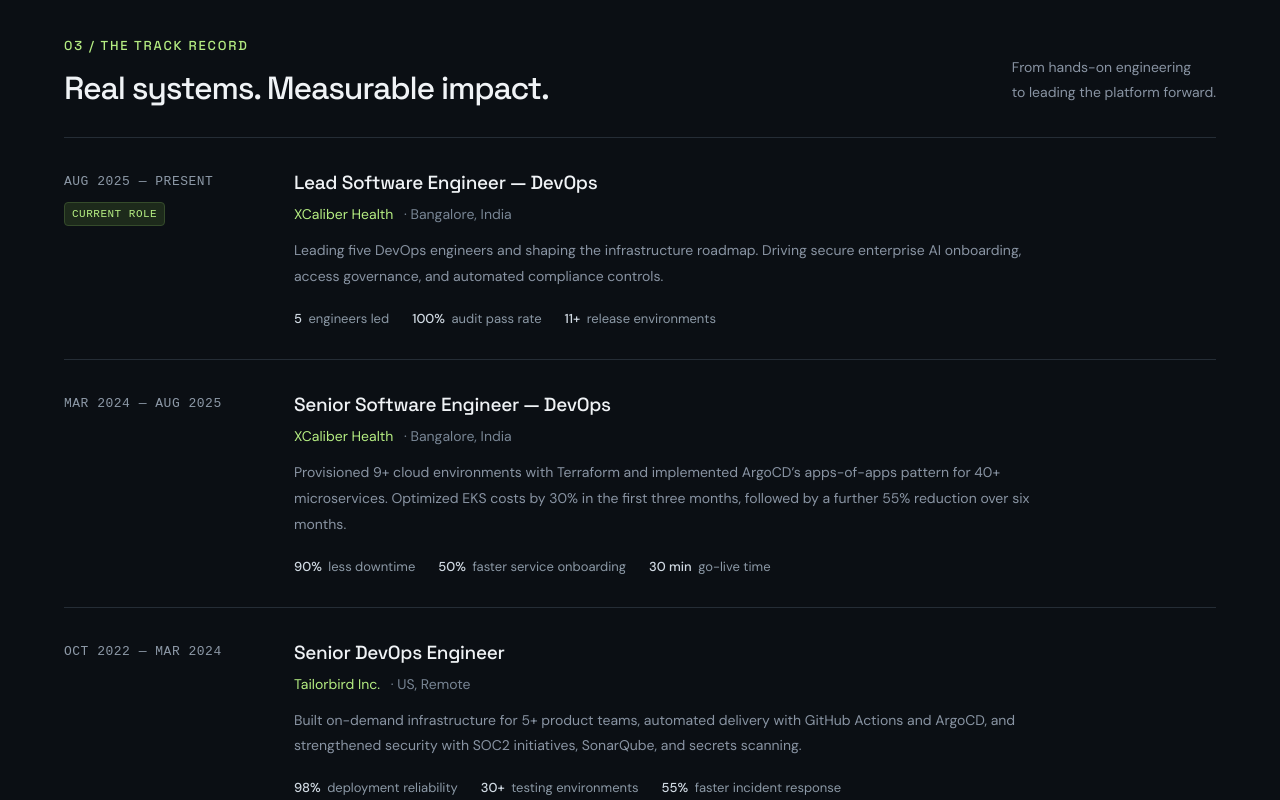
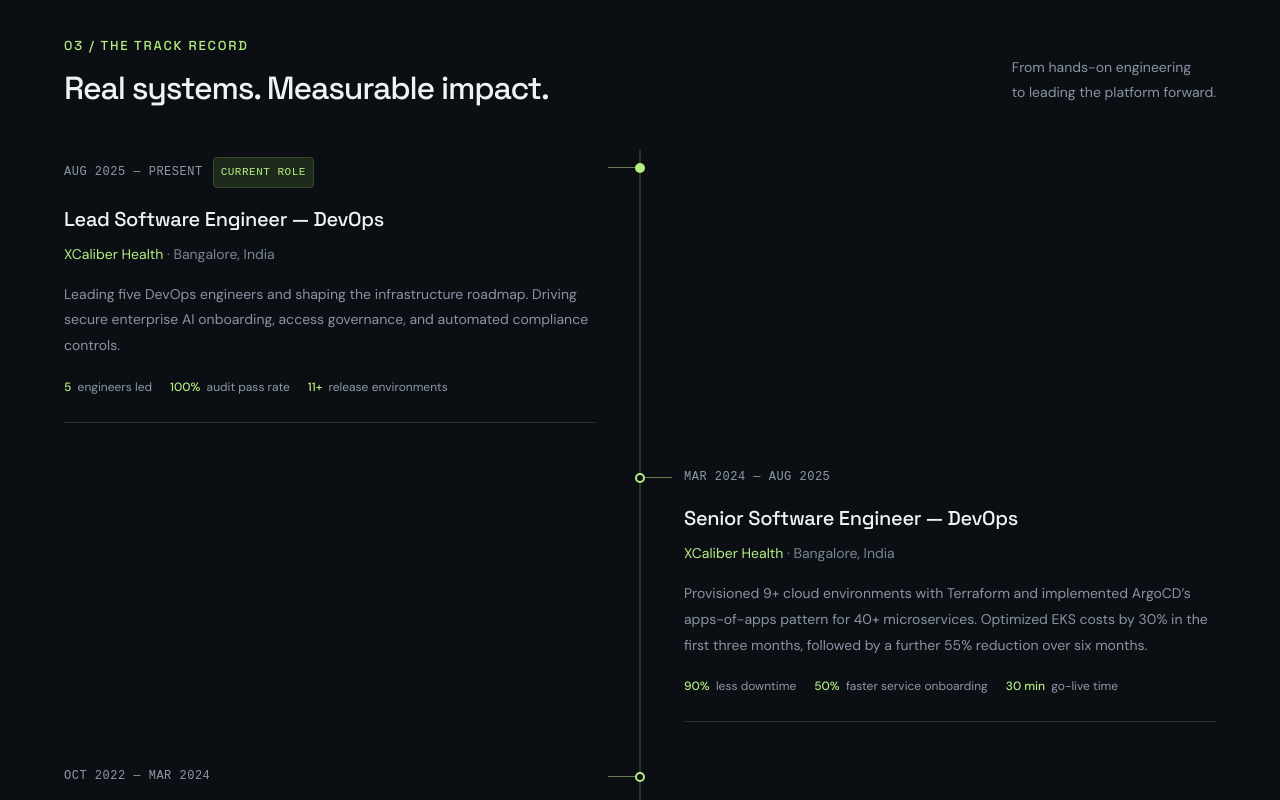
Before and after one commit to surajsunrays/my-portfolio-website, a plain HTML site: page index.html in a window 1280 px wide. Shown: the part 2280-3080 px from the top of the page. Drawn offline with Linux system fonts and the light colour scheme.

Commit message:
updated timeline design - portfolio website

```diff
--- a/styles.css
+++ b/styles.css
@@ -81,3 +81,25 @@
 /* Display the PNG illustration without a frame. */
 .approach-visual{border:0;border-radius:0;box-shadow:none;background:transparent}
 .approach-visual figcaption{border-top:0;padding-left:0;padding-right:0}
+
+/* Alternating career entries connected by a central timeline. */
+.timeline{position:relative;border-top:0;padding:8px 0}
+.timeline::before{content:"";position:absolute;top:12px;bottom:25px;left:50%;width:1px;background:#46583e;transform:translateX(-50%)}
+.timeline .job{position:relative;display:block;width:50%;padding:12px 44px 32px 0;border-bottom:0}
+.timeline .job:nth-child(even){margin-left:50%;padding:12px 0 32px 44px}
+.timeline .job::before{content:"";position:absolute;right:-5px;top:18px;width:10px;height:10px;border:2px solid var(--green);border-radius:50%;background:var(--bg);box-sizing:border-box;z-index:1}
+.timeline .job::after{content:"";position:absolute;right:5px;top:22px;width:27px;height:1px;background:#647d54}
+.timeline .job:nth-child(even)::before{right:auto;left:-5px}
+.timeline .job:nth-child(even)::after{right:auto;left:5px}
+.timeline .job:first-child::before{background:var(--green)}
+.timeline .job-date{display:flex;align-items:center;flex-wrap:wrap;gap:10px;line-height:1.7;margin-bottom:17px;padding-top:0;font-size:12px}
+.timeline .current{margin-top:0}
+.timeline .job-content{padding-bottom:24px;border-bottom:1px solid var(--line);min-width:0}
+.timeline .job-content h3{font-size:20px;line-height:1.4}
+.timeline .company{line-height:1.7}
+.timeline .company span{margin-left:0}
+.timeline .job-content p{font-size:14px;line-height:1.85}
+.timeline .impact{gap:10px 18px;line-height:1.7;font-size:12px;margin-top:18px}
+.timeline .impact strong{color:var(--green);font-weight:500}
+@media(max-width:1000px){.timeline .job{padding-right:32px}.timeline .job:nth-child(even){padding-left:32px}.timeline .job::after{width:18px}}
+@media(max-width:720px){.timeline::before{left:6px}.timeline .job,.timeline .job:nth-child(even){width:100%;margin-left:0;padding:10px 0 22px 34px}.timeline .job::before,.timeline .job:nth-child(even)::before{left:1px;right:auto;top:18px}.timeline .job::after,.timeline .job:nth-child(even)::after{left:11px;right:auto;top:22px;width:15px}.timeline .job-date{font-size:12px}.timeline .job-content h3{font-size:19px}}
```
